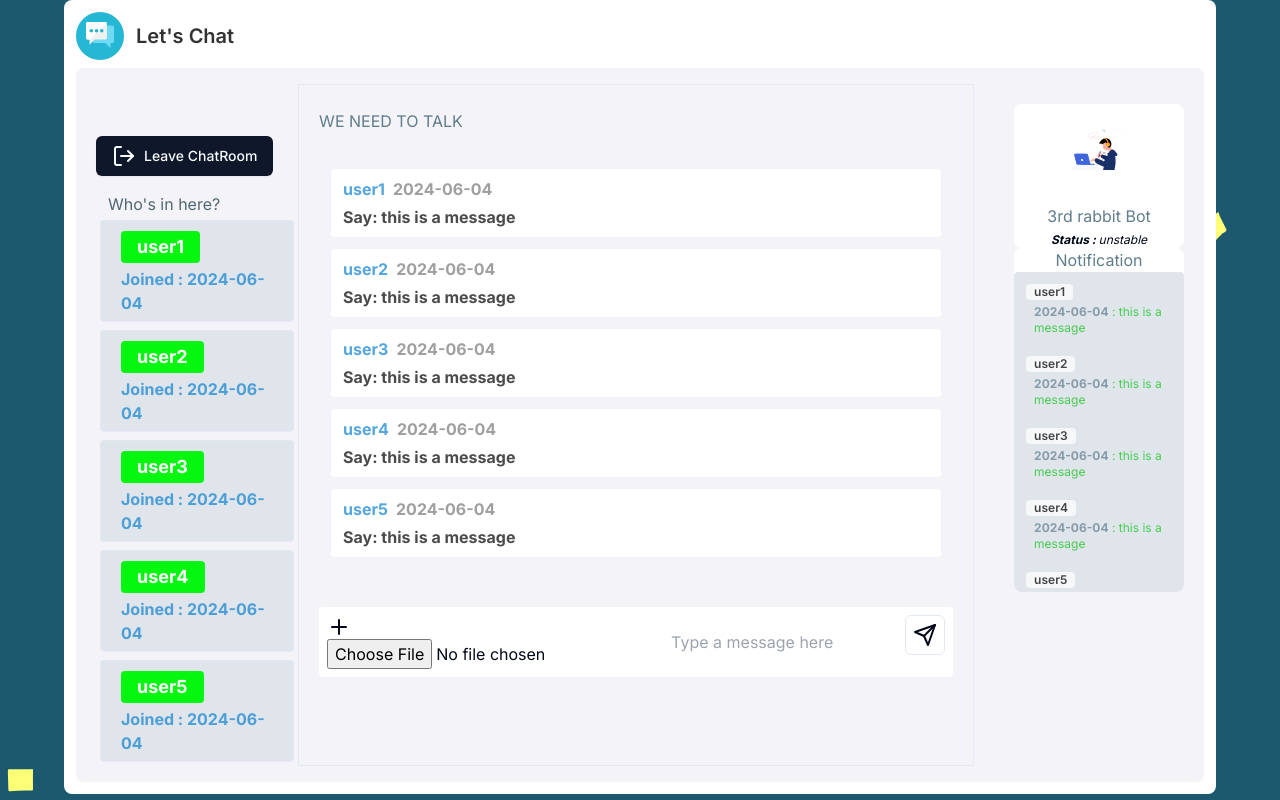
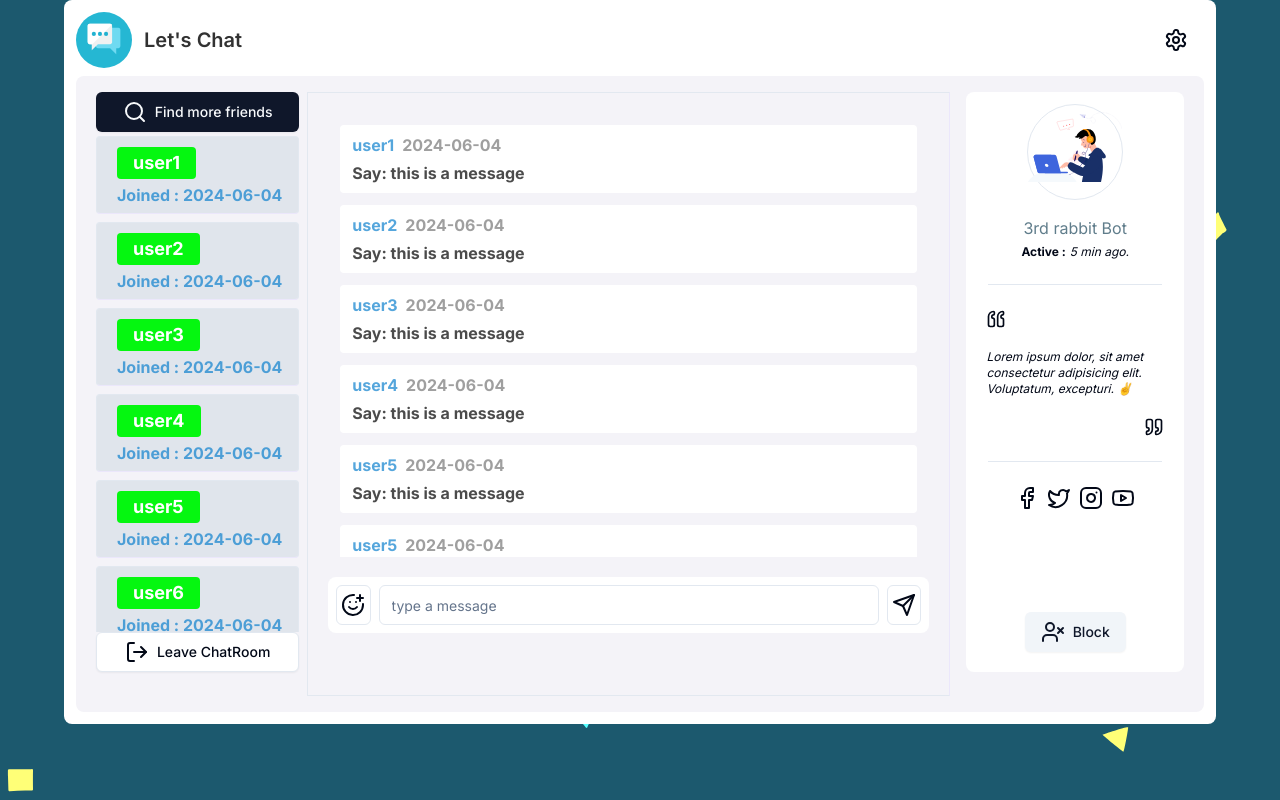
Before and after one commit to alohadancemeow/next-chatroom-rebuild, a Next.js app: page /home in a window 1280 px wide. Built offline with nearby package versions, Linux system fonts and the light colour scheme.

Commit message:
🐛 fixed ui

```diff
--- a/components/chat/chatContent.tsx
+++ b/components/chat/chatContent.tsx
@@ -1,9 +1,11 @@
 "use client";
 
-import { Plus, Send } from "lucide-react";
 import React, { useState } from "react";
+import { Send, SmilePlus } from "lucide-react";
 import ChatItem from "./chatItem";
 import { Button } from "../ui/button";
+import { Input } from "../ui/input";
+import { ScrollArea } from "../ui/scroll-area";
 
 const messages = [
   {
@@ -23,6 +25,31 @@ const messages = [
   },
   {
     name: "user4",
+    message: "this is a message",
+    momentTime: "2024-06-04",
+  },
+  {
+    name: "user5",
+    message: "this is a message",
+    momentTime: "2024-06-04",
+  },
+  {
+    name: "user5",
+    message: "this is a message",
+    momentTime: "2024-06-04",
+  },
+  {
+    name: "user5",
+    message: "this is a message",
+    momentTime: "2024-06-04",
+  },
+  {
+    name: "user5",
+    message: "this is a message",
+    momentTime: "2024-06-04",
+  },
+  {
+    name: "user5",
     message: "this is a message",
     momentTime: "2024-06-04",
   },
@@ -55,43 +82,19 @@ const ChatContent = (props: Props) => {
 
   return (
     <div className="flex flex-grow max-w-[63%] p-5 border border-r-[#ebe7fb] flex-col justify-start">
-      <div className="mb-2 border-b-[#ebe7fb] flex justify-between items-center text-center">
-        <div className="text-center">
-          <h3 className="mt-1 mb-4 text-[#607d8b]">WE NEED TO TALK</h3>
-        </div>
-      </div>
-
       <div className="flex flex-col justify-between h-full max-h-[65vh]">
-        <div className="h-full max-h-[90%]">
-          <div className="h-full w-full overflow-y-scroll">
-            <div>
-              {messages.map((item, index) => (
-                <ChatItem key={index} message={item} />
-              ))}
-            </div>
-          </div>
-        </div>
+        <ScrollArea className="h-[90%]">
+          {messages.map((item, index) => (
+            <ChatItem key={index} message={item} />
+          ))}
+        </ScrollArea>
 
         <div className="pt-5">
-          <div className="bg-white flex justify-between p-2 rounded">
-            <button className="add-file">
-              <label htmlFor="file">
-                <Plus />
-              </label>
-              <input
-                id="file"
-                type="file"
-                accept="image/*"
-                onChange={selectedFile}
-              />
-            </button>
-            <input
-              type="text"
-              name="message"
-              value={state.fileName ? state.fileName : state.message}
-              placeholder="Type a message here"
-              onChange={handleOnChange}
-            />
+          <div className="bg-white flex p-2 rounded-lg gap-2">
+            <Button variant="outline" size="icon">
+              <SmilePlus />
+            </Button>
+            <Input type="text" placeholder="type a message" />
             <Button variant="outline" size="icon">
               <Send />
             </Button>
--- a/components/chat/chatList.tsx
+++ b/components/chat/chatList.tsx
@@ -1,7 +1,8 @@
 "use client";
 
-import { LogOut } from "lucide-react";
+import { LogOut, Search } from "lucide-react";
 import { Button } from "../ui/button";
+import { ScrollArea } from "../ui/scroll-area";
 import UserList from "./userList";
 
 const usersList = [
@@ -25,6 +26,26 @@ const usersList = [
     name: "user5",
     momentTime: "2024-06-04",
   },
+  {
+    name: "user6",
+    momentTime: "2024-06-04",
+  },
+  {
+    name: "user7",
+    momentTime: "2024-06-04",
+  },
+  {
+    name: "user8",
+    momentTime: "2024-06-04",
+  },
+  {
+    name: "user9",
+    momentTime: "2024-06-04",
+  },
+  {
+    name: "user10",
+    momentTime: "2024-06-04",
+  },
 ];
 
 type Props = {};
@@ -33,24 +54,28 @@ const ChatList = (props: Props) => {
   const handleLeave = () => {};
 
   return (
-    <div className="border-r-[#ebe7fb] pt-10 max-h-[90%]">
-      <Button className="mt-3 shadow-sm gap-2" variant="default">
-        <LogOut />
-        <div>Leave ChatRoom</div>
+    <div className="max-h-[90%] mr-2 mb-6 flex flex-col justify-between">
+      <Button className="shadow-sm gap-2 w-full" variant="default">
+        <Search />
+        <div>Find more friends</div>
       </Button>
 
-      <div className="pt-3 px-3 mt-1 text-[#516874]">
-        <h2>Who's in here?</h2>
-      </div>
-
-      <div className="overflow-y-scroll">
+      <ScrollArea className="h-[500px]">
         {
           //todo: map joined users
           usersList.map(({ name, momentTime }, index) => (
             <UserList key={index} username={name} momentTime={momentTime} />
           ))
         }
-      </div>
+      </ScrollArea>
+
+      <Button
+        className="shadow-sm gap-2 w-full hover:bg-red-700"
+        variant="outline"
+      >
+        <LogOut />
+        <div>Leave ChatRoom</div>
+      </Button>
     </div>
   );
 };
--- a/components/chat/userList.tsx
+++ b/components/chat/userList.tsx
@@ -8,7 +8,7 @@ type Props = {
 const UserList = ({ username, momentTime }: Props) => {
   return (
     <div className="flex flex-col overflow-auto max-h-[calc(100vh - calc(100vh / 2))]">
-      <div className="flex flex-col border-b-[#ebe7fb] border bg-[#e0e5ec] m-1 rounded py-[2px] px-4 break-words">
+      <div className="flex flex-col border-b-[#ebe7fb] border bg-[#e0e5ec] my-1 rounded py-[2px] px-4 break-words">
         <p className="text-lg font-bold bg-[#05f710] w-fit py-[2px] px-4 rounded-sm text-white mt-2 mx-1 mb-1">
           {username}
         </p>
--- a/components/chat/userProfile.tsx
+++ b/components/chat/userProfile.tsx
@@ -1,4 +1,15 @@
 "use client";
+
+import {
+  Facebook,
+  Instagram,
+  Quote,
+  Twitter,
+  UserX,
+  Youtube,
+} from "lucide-react";
+import { Button } from "../ui/button";
+import { Separator } from "../ui/separator";
 
 const notifyMessages = [
   {
@@ -32,38 +43,46 @@ type Props = {};
 
 const UserProfile = (props: Props) => {
   return (
-    <div className="w-[20%] mt-5 pl-10 overflow-hidden relative">
-      <div className="bg-white rounded-lg flex flex-col items-center justify-center">
-        <div className="p-5 w-24 h-24 rounded-full object-cover">
-          <img src="/user.svg" alt="profile" />
-        </div>
-        <h4 className="text-[#607d8b] mt-1">3rd rabbit Bot</h4>
-        <p className="italic mt-1 text-xs">
-          <strong>Status : </strong>
-          unstable
-        </p>
-      </div>
+    <div className="w-[20%] ml-4">
+      <div className="bg-white max-h-[96%] h-full rounded-lg flex flex-col items-center justify-between">
+        <div className="items-center flex flex-col ">
+          <div className="border w-24 h-24 rounded-full object-cover my-3">
+            <img src="/user.svg" alt="profile" />
+          </div>
+          <h4 className="text-[#607d8b] mt-1">3rd rabbit Bot</h4>
+          <div className="mt-1 text-xs flex gap-1">
+            <strong>Active : </strong>
+            <p className="italic">5 min ago.</p>
+          </div>
 
-      <div className="bg-white rounded-lg flex flex-col justify-center overflow-y-hidden">
-        <div className="text-center">
-          <h4 className="text-[#607d8b]">Notification</h4>
-        </div>
-        <div className="max-h-[40vh] overflow-y-auto h-full bg-[#e0e5ec] rounded break-words">
-          {/* //todo: map notify-item */}
-          <div>
-            {notifyMessages.map(({ name, message, momentTime }, index) => (
-              <div className="flex flex-col m-1 p-1" key={index}>
-                <p className="text-xs font-semibold bg-white px-2 rounded-sm opacity-70 m-1 text-black w-fit">
-                  {name}
-                </p>
-                <p className="px-2 text-xs mb-1 ml-1 opacity-70 text-[#04c30b]">
-                  <span className="font-bold text-[#607d8b]">{momentTime}</span>
-                  {` : ${message}`}
-                </p>
-              </div>
-            ))}
+          <Separator className="my-6 w-4/5" />
+          <div className="mx-5">
+            <Quote size={20} className="rotate-180" />
+            <p className="my-5 text-xs italic">
+              Lorem ipsum dolor, sit amet consectetur adipisicing elit.
+              Voluptatum, excepturi. ✌️
+            </p>
+            <div className="flex justify-between">
+              <div />
+              <Quote size={20} />
+            </div>
+          </div>
+
+          <Separator className="my-6 w-4/5" />
+          <div className="flex gap-2">
+            <Facebook />
+            <Twitter />
+            <Instagram />
+            <Youtube />
           </div>
         </div>
+        <Button
+          className="shadow-sm gap-2 hover:bg-red-700 mb-5"
+          variant="secondary"
+        >
+          <UserX />
+          <div>Block</div>
+        </Button>
       </div>
     </div>
   );
--- a/components/nav.tsx
+++ b/components/nav.tsx
@@ -1,15 +1,19 @@
-import React from "react";
+import { Settings } from "lucide-react";
 
 type Props = {};
 
 const Nav = (props: Props) => {
   return (
-    <div>
-      <div className="flex items-center cursor-pointer gap-3">
-        <img src="./chat.svg" alt="logo" className="block max-w-12" />
-        <p className="text-xl font-semibold text-center opacity-80 text-black">
+    <div className="flex items-center justify-between">
+      <div className="flex items-center justify-center cursor-pointer gap-3">
+        <img src="./chat.svg" alt="logo" className="w-14" />
+        <p className="text-xl font-semibold opacity-80 text-black">
           Let's Chat
         </p>
+      </div>
+
+      <div className="mr-4 cursor-pointer">
+        <Settings />
       </div>
     </div>
   );
--- /dev/null
+++ b/components/ui/scroll-area.tsx
@@ -0,0 +1,48 @@
+"use client"
+
+import * as React from "react"
+import * as ScrollAreaPrimitive from "@radix-ui/react-scroll-area"
+
+import { cn } from "@/lib/utils"
+
+const ScrollArea = React.forwardRef<
+  React.ElementRef<typeof ScrollAreaPrimitive.Root>,
+  React.ComponentPropsWithoutRef<typeof ScrollAreaPrimitive.Root>
+>(({ className, children, ...props }, ref) => (
+  <ScrollAreaPrimitive.Root
+    ref={ref}
+    className={cn("relative overflow-hidden", className)}
+    {...props}
+  >
+    <ScrollAreaPrimitive.Viewport className="h-full w-full rounded-[inherit]">
+      {children}
+    </ScrollAreaPrimitive.Viewport>
+    <ScrollBar />
+    <ScrollAreaPrimitive.Corner />
+  </ScrollAreaPrimitive.Root>
+))
+ScrollArea.displayName = ScrollAreaPrimitive.Root.displayName
+
+const ScrollBar = React.forwardRef<
+  React.ElementRef<typeof ScrollAreaPrimitive.ScrollAreaScrollbar>,
+  React.ComponentPropsWithoutRef<typeof ScrollAreaPrimitive.ScrollAreaScrollbar>
+>(({ className, orientation = "vertical", ...props }, ref) => (
+  <ScrollAreaPrimitive.ScrollAreaScrollbar
+    ref={ref}
+    orientation={orientation}
+    className={cn(
+      "flex touch-none select-none transition-colors",
+      orientation === "vertical" &&
+        "h-full w-2.5 border-l border-l-transparent p-[1px]",
+      orientation === "horizontal" &&
+        "h-2.5 flex-col border-t border-t-transparent p-[1px]",
+      className
+    )}
+    {...props}
+  >
+    <ScrollAreaPrimitive.ScrollAreaThumb className="relative flex-1 rounded-full bg-border" />
+  </ScrollAreaPrimitive.ScrollAreaScrollbar>
+))
+ScrollBar.displayName = ScrollAreaPrimitive.ScrollAreaScrollbar.displayName
+
+export { ScrollArea, ScrollBar }
--- /dev/null
+++ b/components/ui/separator.tsx
@@ -0,0 +1,31 @@
+"use client"
+
+import * as React from "react"
+import * as SeparatorPrimitive from "@radix-ui/react-separator"
+
+import { cn } from "@/lib/utils"
+
+const Separator = React.forwardRef<
+  React.ElementRef<typeof SeparatorPrimitive.Root>,
+  React.ComponentPropsWithoutRef<typeof SeparatorPrimitive.Root>
+>(
+  (
+    { className, orientation = "horizontal", decorative = true, ...props },
+    ref
+  ) => (
+    <SeparatorPrimitive.Root
+      ref={ref}
+      decorative={decorative}
+      orientation={orientation}
+      className={cn(
+        "shrink-0 bg-border",
+        orientation === "horizontal" ? "h-[1px] w-full" : "h-full w-[1px]",
+        className
+      )}
+      {...props}
+    />
+  )
+)
+Separator.displayName = SeparatorPrimitive.Root.displayName
+
+export { Separator }
--- a/package.json
+++ b/package.json
@@ -11,6 +11,8 @@
   "dependencies": {
     "@hookform/resolvers": "^3.4.2",
     "@radix-ui/react-label": "^2.0.2",
+    "@radix-ui/react-scroll-area": "^1.0.5",
+    "@radix-ui/react-separator": "^1.0.3",
     "@radix-ui/react-slot": "^1.0.2",
     "class-variance-authority": "^0.7.0",
     "clsx": "^2.1.1",
```
Also changed, not shown: 1 other file (tests, documents, lock files or other folders).
